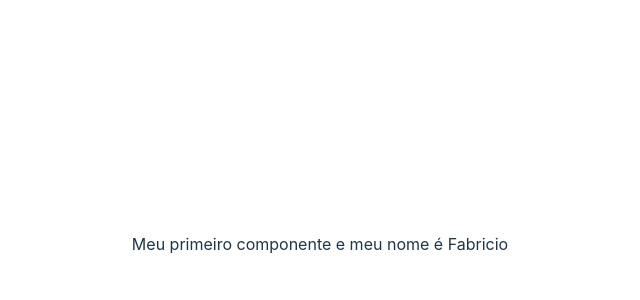
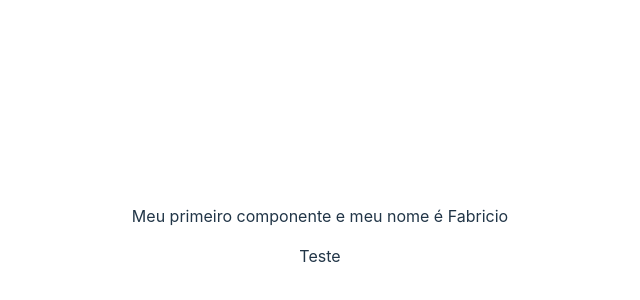
Before and after one commit to fnascimentosilva/React, a React (Vite) app in the folder 2_fundamentos/: page / in a window 1280 px wide. Shown: the part 156-456 px from the top of the page, without its empty margins (320-960 px from the left). Built offline with nearby package versions, Linux system fonts and the light colour scheme.

Commit message:
Aplicando conceito de componentes

```diff
--- a/2_fundamentos/src/App.jsx
+++ b/2_fundamentos/src/App.jsx
@@ -1,14 +1,17 @@
 
 import './App.css'
+import Pai from './components/Pai'
+
 import Welcome from './components/Welcome'
 
 function App() {
 
 
   return (
-
-    <Welcome></Welcome>
-
+    <>
+      <Welcome></Welcome>
+      <Pai></Pai>
+    </>
   )
 }
 
--- /dev/null
+++ b/2_fundamentos/src/components/Pai.jsx
@@ -0,0 +1,8 @@
+function Pai() {
+
+    return (
+        <p>Teste</p>
+    )
+}
+
+export default Pai;
```
